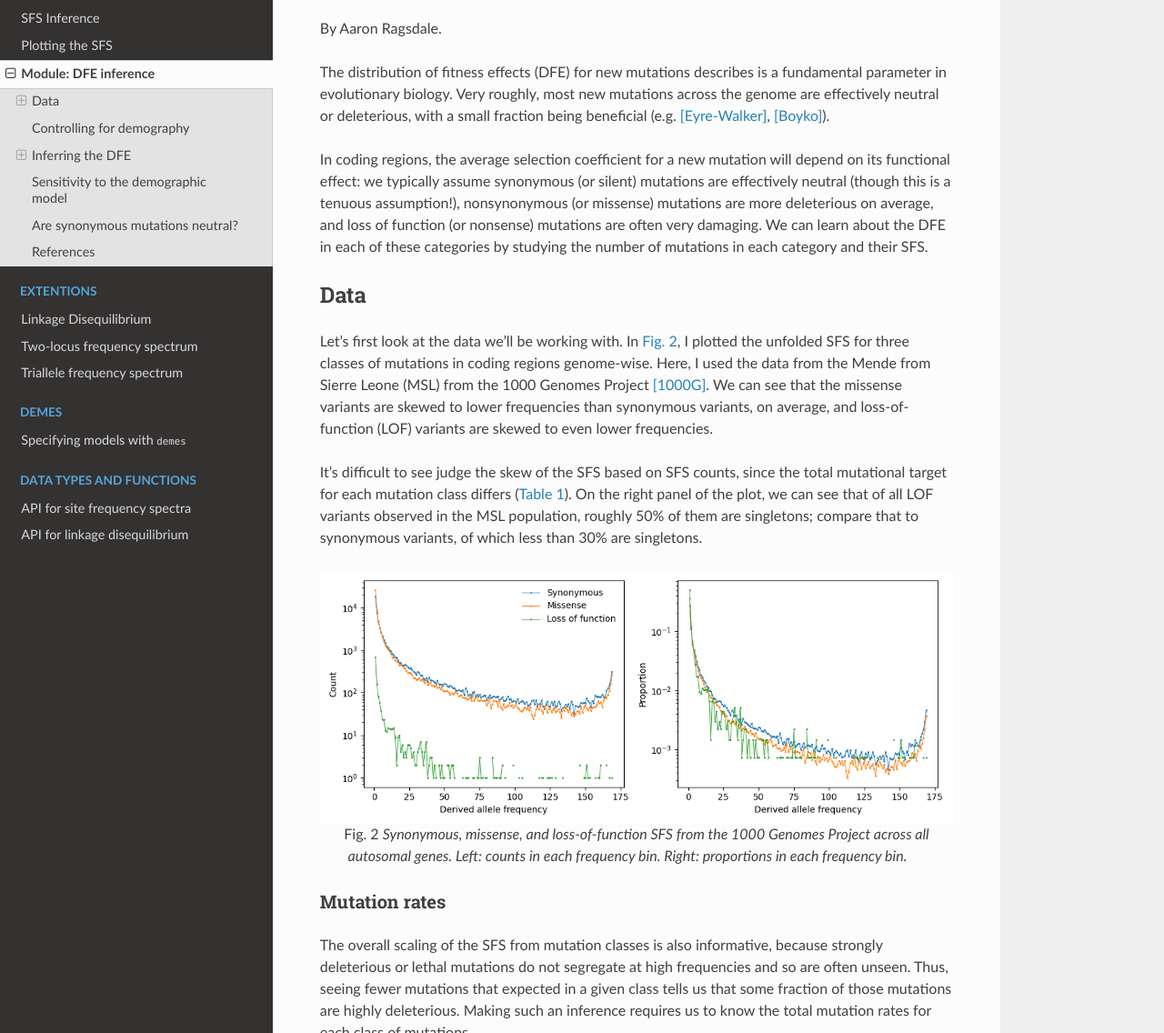
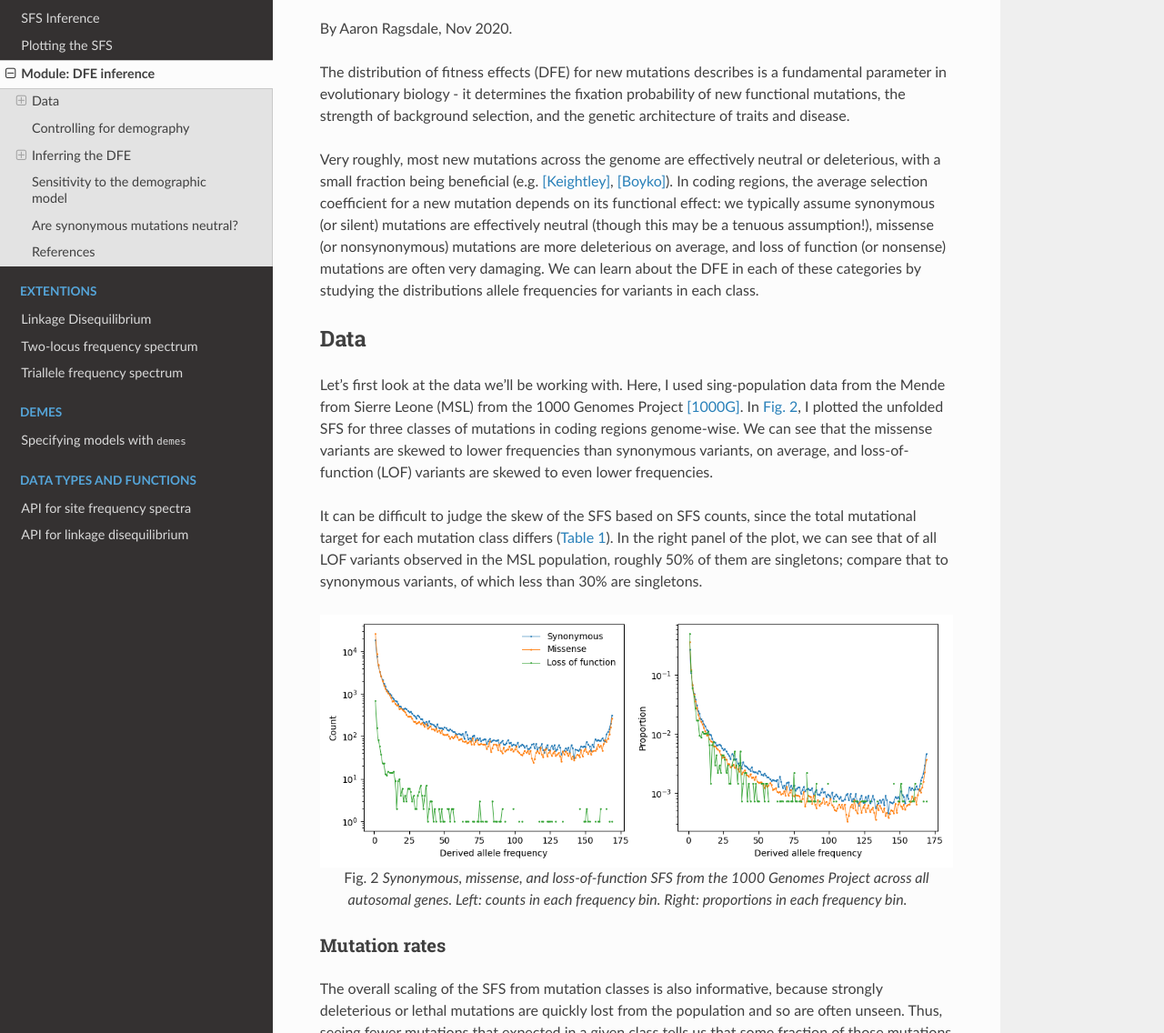
Before and after one commit to MomentsLD/moments, a Sphinx documentation site: the page built from docs/dfe.rst, in a window 1280 px wide and 1400 px high, cut to the strip 264-1400 px from the top of the window. Shown: the whole strip at 91% size. Built offline with Sphinx 7.4.7 and the Read the Docs theme 2.0.0, drawn with Linux system fonts in a browser that asks for light colours; some of the changed text lies outside the part shown.

Commit message:
dfe clean up

```diff
--- a/docs/dfe.rst
+++ b/docs/dfe.rst
@@ -3,33 +3,36 @@ Module: DFE inference
 =====================
 .. jupyter-kernel:: python3
 
-By Aaron Ragsdale.
+By Aaron Ragsdale, Nov 2020.
 
 The distribution of fitness effects (DFE) for new mutations describes is a fundamental
-parameter in evolutionary biology. Very roughly, most new mutations across the genome
-are effectively neutral or deleterious, with a small fraction being beneficial
-(e.g. [Eyre-Walker]_, [Boyko]_).
+parameter in evolutionary biology - it determines the fixation probability of new
+functional mutations, the strength of background selection, and the genetic architecture
+of traits and disease.
 
-In coding regions, the average selection coefficient for a new mutation will depend on
+Very roughly, most new mutations across the genome are effectively neutral or
+deleterious, with a small fraction being beneficial (e.g. [Keightley]_, [Boyko]_).
+In coding regions, the average selection coefficient for a new mutation depends on
 its functional effect: we typically assume synonymous (or silent) mutations are
-effectively neutral (though this is a tenuous assumption!), nonsynonymous (or missense)
-mutations are more deleterious on average, and loss of function (or nonsense) mutations
-are often very damaging. We can learn about the DFE in each of these categories by
-studying the number of mutations in each category and their SFS.
+effectively neutral (though this may be a tenuous assumption!), missense (or
+nonsynonymous) mutations are more deleterious on average, and loss of function
+(or nonsense) mutations are often very damaging. We can learn about the DFE in
+each of these categories by studying the distributions allele frequencies for variants
+in each class.
 
 ****
 Data
 ****
 
-Let's first look at the data we'll be working with. In :numref:`all_data`, I
-plotted the unfolded SFS for three classes of mutations in coding regions genome-wise.
-Here, I used the data from the Mende from Sierre Leone (MSL) from the 1000 Genomes
-Project [1000G]_. We can see that the missense variants are skewed to lower frequencies
-than synonymous variants, on average, and loss-of-function (LOF) variants are skewed
-to even lower frequencies.
+Let's first look at the data we'll be working with. Here, I used sing-population data
+from the Mende from Sierre Leone (MSL) from the 1000 Genomes Project [1000G]_. In
+:numref:`all_data`, I plotted the unfolded SFS for three classes of mutations
+in coding regions genome-wise. We can see that the missense variants are skewed
+to lower frequencies than synonymous variants, on average, and loss-of-function
+(LOF) variants are skewed to even lower frequencies.
 
-It's difficult to see judge the skew of the SFS based on SFS counts, since the total
-mutational target for each mutation class differs (:numref:`mutation_rates`). On the
+It can be difficult to judge the skew of the SFS based on SFS counts, since the total
+mutational target for each mutation class differs (:numref:`mutation_rates`). In the
 right panel of the plot, we can see that of all LOF variants observed in the MSL
 population, roughly 50% of them are singletons; compare that to synonymous variants,
 of which less than 30% are singletons.
@@ -47,13 +50,14 @@ Mutation rates
 --------------
 
 The overall scaling of the SFS from mutation classes is also informative, because
-strongly deleterious or lethal mutations do not segregate at high frequencies and
+strongly deleterious or lethal mutations are quickly lost from the population and
 so are often unseen. Thus, seeing fewer mutations that expected in a given class
-tells us that some fraction of those mutations are highly deleterious. Making such
-an inference requires us to know the total mutation rates for each class of
-mutations.
+tells us that some fraction of those mutations are highly deleterious. To make such
+an inference about the strongly damaging tail fo the DFE we need to know the
+total mutation rates for each class of mutations.
 
-Using the mutation model from [Gnomad]_, I summed across all genes genome-wide to
+Using the mutation model from [Karczewski]_, I summed across all possible mutations in
+genes genome-wide, their mutational probability, and their functional consequences to
 get the total mutation rate (``u*L``) for each of the three mutation classes shown
 in :numref:`all_data`:
 
@@ -264,7 +268,8 @@ Fit missense variants:
     print("scale:", f"{opt_params_mis[1]:.1f}")
     print("anc misid:", f"{opt_params_mis[2]:.4f}")
 
-View with ``moments.Plotting.plot_1d_comp_Poisson(model_mis, fs_mis)``:
+To visualize the fit of our inferred model to the missense data, we run
+``moments.Plotting.plot_1d_comp_Poisson(model_mis, fs_mis)``:
 
 .. _mis_fit:
 .. figure:: figures/msl_mis_comparison.png
@@ -272,7 +277,7 @@ View with ``moments.Plotting.plot_1d_comp_Poisson(model_mis, fs_mis)``:
 
     Gamma-DFE fit to the MSL missense data.
 
-Fit LOF variants:
+Next, we LOF variants in exactly the same way:
 
 .. jupyter-execute::
 
@@ -291,7 +296,8 @@ Fit LOF variants:
     print("scale:", f"{opt_params_lof[1]:.1f}")
     print("anc misid:", f"{opt_params_lof[2]:.4f}")
 
-View with ``moments.Plotting.plot_1d_comp_Poisson(model_lof, fs_lof)``:
+And again we visualize the fit of our inferred model to the LOF data with
+``moments.Plotting.plot_1d_comp_Poisson(model_lof, fs_lof)``:
 
 .. _lof_fit:
 .. figure:: figures/msl_lof_comparison.png
@@ -299,15 +305,15 @@ View with ``moments.Plotting.plot_1d_comp_Poisson(model_lof, fs_lof)``:
 
     Gamma-DFE fit to the MSL loss-of-function data.
 
-Using the inferred :math:`N_e` and the function ``scipy.stats.gamma.cdf( )``, we
-can compute the proportions of new missense and LOF mutations across bins of
-selection coefficients:
+Using the inferred :math:`N_e` from fitting the demographic model to the synonymous
+data and the function ``scipy.stats.gamma.cdf()``, we can compute the proportions
+of new missense and LOF mutations across bins of selection coefficients:
 
 .. _dfes:
 .. list-table:: DFEs
     :align: center
 
-    * - Mutation class
+    * - Class
       - :math:`| s | < 10^{-5}`
       - :math:`10^{-5} \leq | s | < 10^{-4}`
       - :math:`10^{-4} \leq | s | < 10^{-3}`
@@ -326,32 +332,54 @@ selection coefficients:
       - 0.175
       - 0.687
 
-Here, we can clearly see that LOF variants are inferred to be very deleterious,
-with roughtly 2/3 of all new LOF mutations having a selection coefficient larger
+Here, we clearly see that LOF variants are inferred to be very deleterious,
+with roughly 2/3 of all new LOF mutations having a selection coefficient larger
 that :math:`10^{-2}`.
 
 ************************************
 Sensitivity to the demographic model
 ************************************
 
-What if we fit a model that does a worse job at fitting the synonymous data - how
-robust are our results? What if we don't fit the demography at all and just assume
-steady-state demography, as a worst-case scenario?
+.. todo::
+    What if we fit a model that does a worse job at fitting the synonymous data - how
+    robust are our results? What if we don't fit the demography at all and just assume
+    steady-state demography, as a worst-case scenario?
 
 *********************************
 Are synonymous mutations neutral?
 *********************************
 
-Sneak preview: prolly not.
+.. todo::
+    Sneak preview: probably not. But how does it affect inference of the DFE of other
+    classes of mutations?
 
 **********
 References
 **********
 
-.. [Boyko] Boyko et al
+.. [Boyko]
+    Boyko, Adam R., et al. "Assessing the evolutionary impact of amino acid mutations
+    in the human genome." *PLoS Genet* 4.5 (2008): e1000083.
 
-.. [Eyre-Walker] Eyre-Walker ...
+.. [Karczewski]
+    Karczewski, Konrad J., et al. "The mutational constraint spectrum quantified
+    from variation in 141,456 humans." *Nature* 581.7809 (2020): 434-443.
 
-.. [Gnomad] Konrad's paper
+.. [Keightley]
+    Keightley, Peter D., and Adam Eyre-Walker. "Joint inference of the distribution
+    of fitness effects of deleterious mutations and population demography based on
+    nucleotide polymorphism frequencies." *Genetics* 177.4 (2007): 2251-2261.
 
-.. [1000G] Thousand genomes.
+.. [Kim]
+    Kim, Bernard Y., Christian D. Huber, and Kirk E. Lohmueller. "Inference of the
+    distribution of selection coefficients for new nonsynonymous mutations using
+    large samples." *Genetics* 206.1 (2017): 345-361.
+
+.. [Ragsdale]
+    Ragsdale, Aaron P., et al. "Triallelic population genomics for inferring
+    correlated fitness effects of same site nonsynonymous mutations."
+    *Genetics* 203.1 (2016): 513-523.
+
+.. [1000G]
+    1000 Genomes Project Consortium. "A global reference for human genetic variation."
+    *Nature* 526.7571 (2015): 68-74.
```
Also changed, not shown: other parts of docs/dfe.rst (+2 -2 lines).
